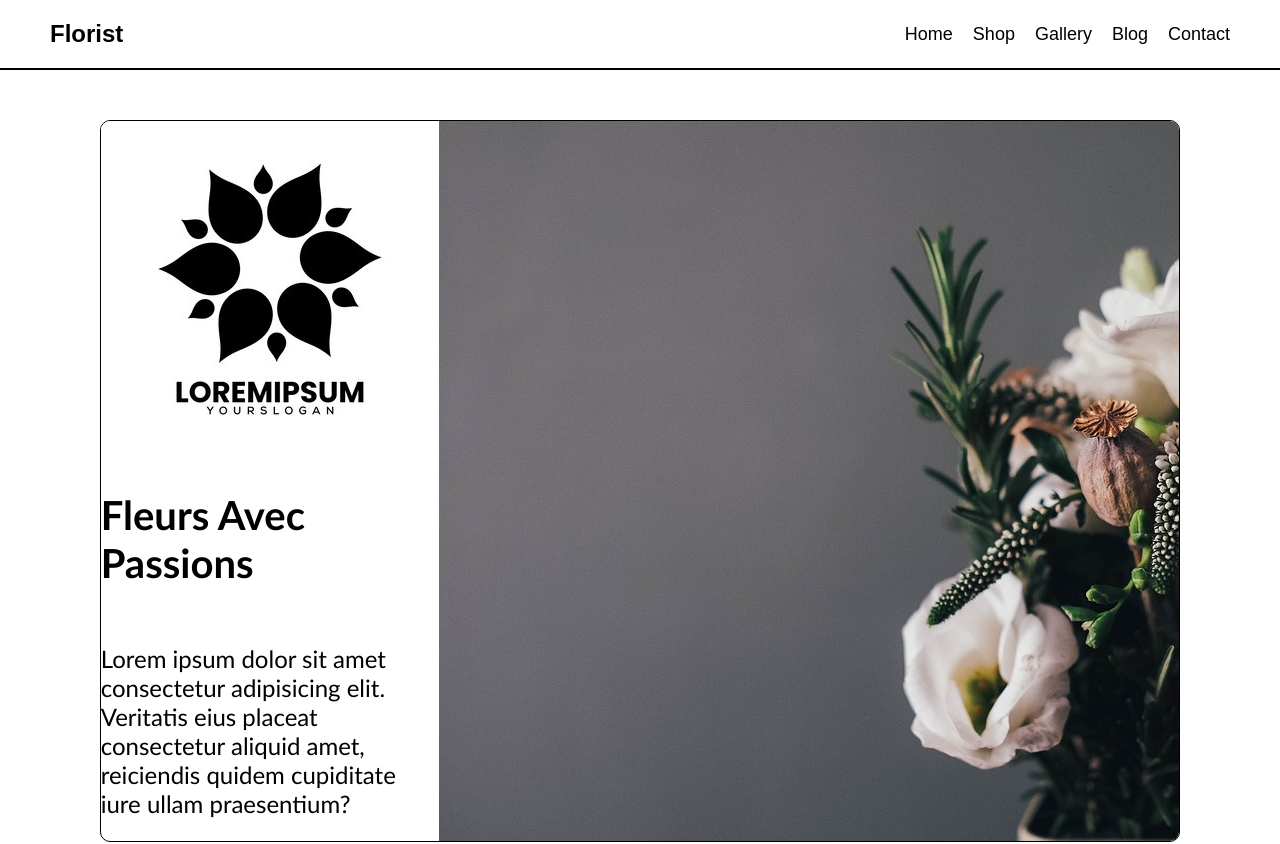
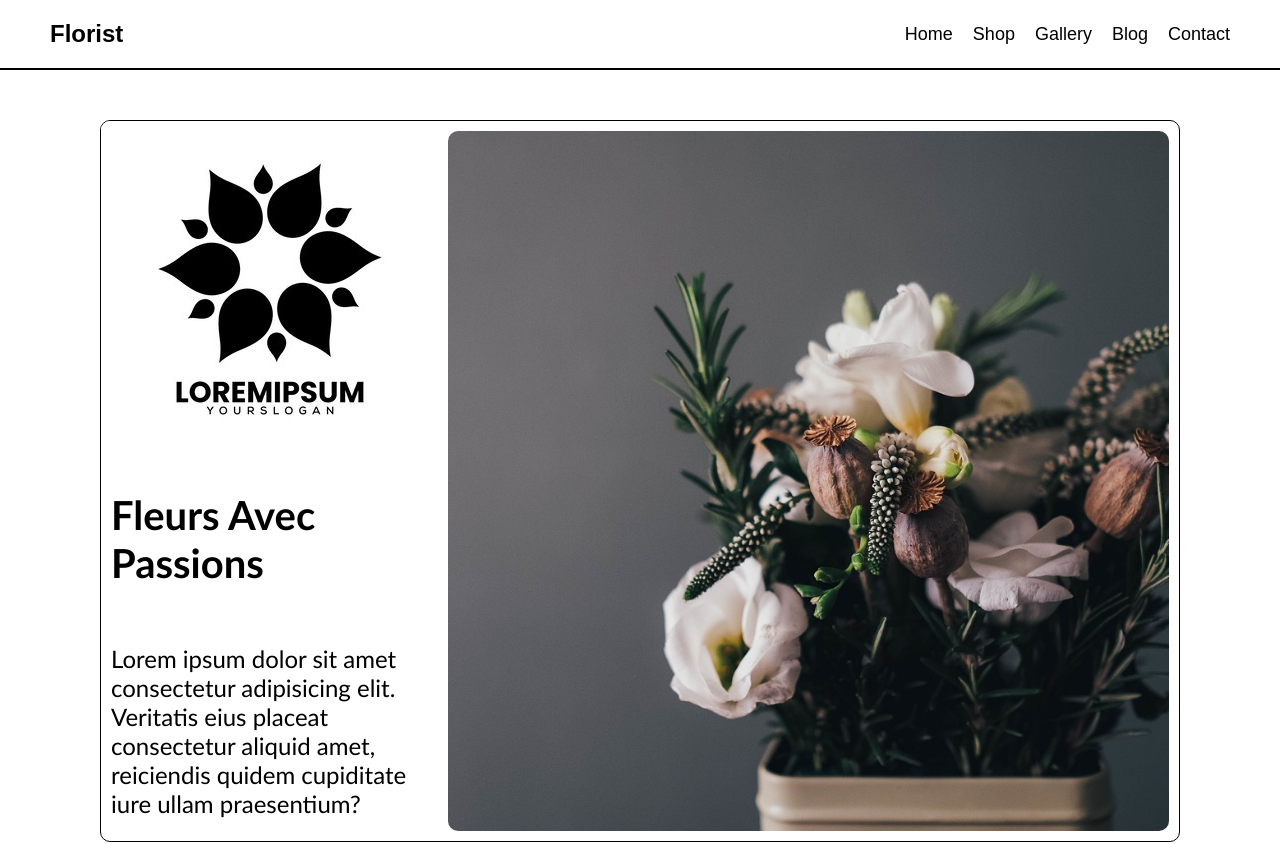
Before and after one commit to oayouub/templateFleuriste1, a React (Vite) app: page / in a window 1280 px wide. Shown: the top 844 px of the page. Built offline with nearby package versions, Linux system fonts and the light colour scheme; the HTML template or start-up script is replaced by a standard one.

Commit message:
fix image banniere

```diff
--- a/src/components/Banniere/Banniere.scss
+++ b/src/components/Banniere/Banniere.scss
@@ -7,11 +7,13 @@
     border-radius: 10px;
     border: 1px solid #000;
     padding: 10px;
+    gap: 20px;
     .item-1{
         display: flex;
         flex-direction: column;
         justify-content: center;
         align-items: center;
+        width: 30%;
         h2{
             font-size: 2.5rem;
             width: 100%;
@@ -22,5 +24,10 @@
     }
     .item-2{
         width: 70%;
+        background-image: url('../../assets/img/banniere.jpg');
+        background-size: cover;
+        background-position: center;
+        height: 100%;
+        border-radius: 10px;
     }
 }
--- a/src/components/Banniere/Banniere.tsx
+++ b/src/components/Banniere/Banniere.tsx
@@ -12,7 +12,6 @@ export const Banniere = () => {
         </p>
       </div>
       <div className="item-2">
-        <img src="src/assets/img/banniere.jpg" alt="image grosse" />
       </div>
     </div>
   )
```
